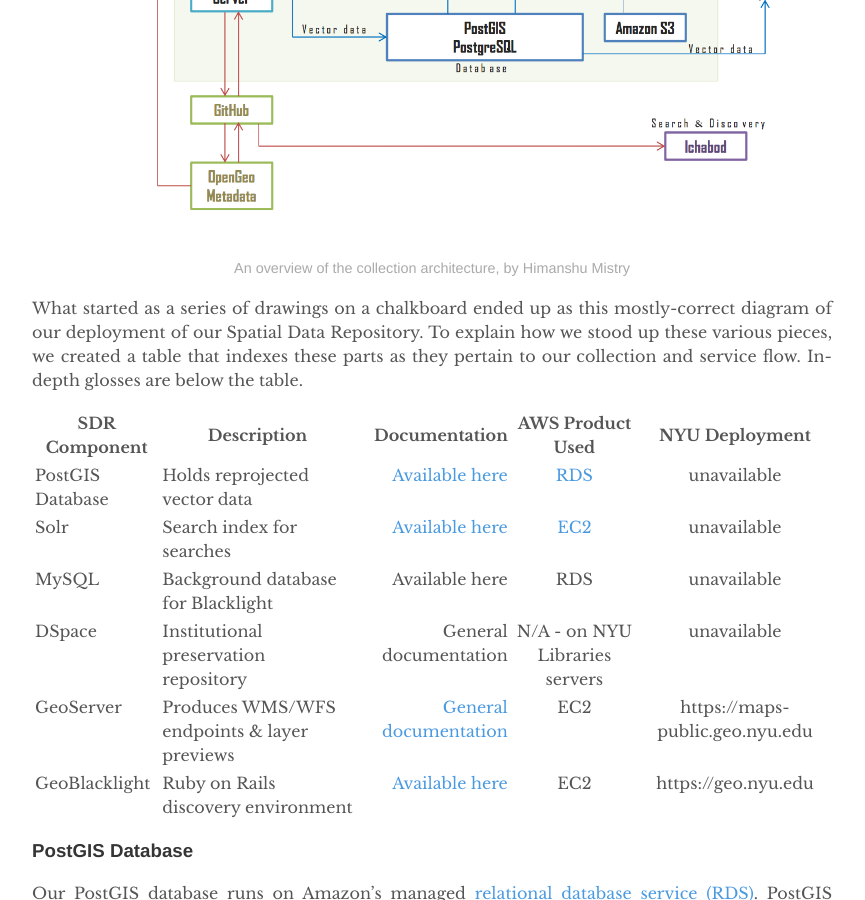
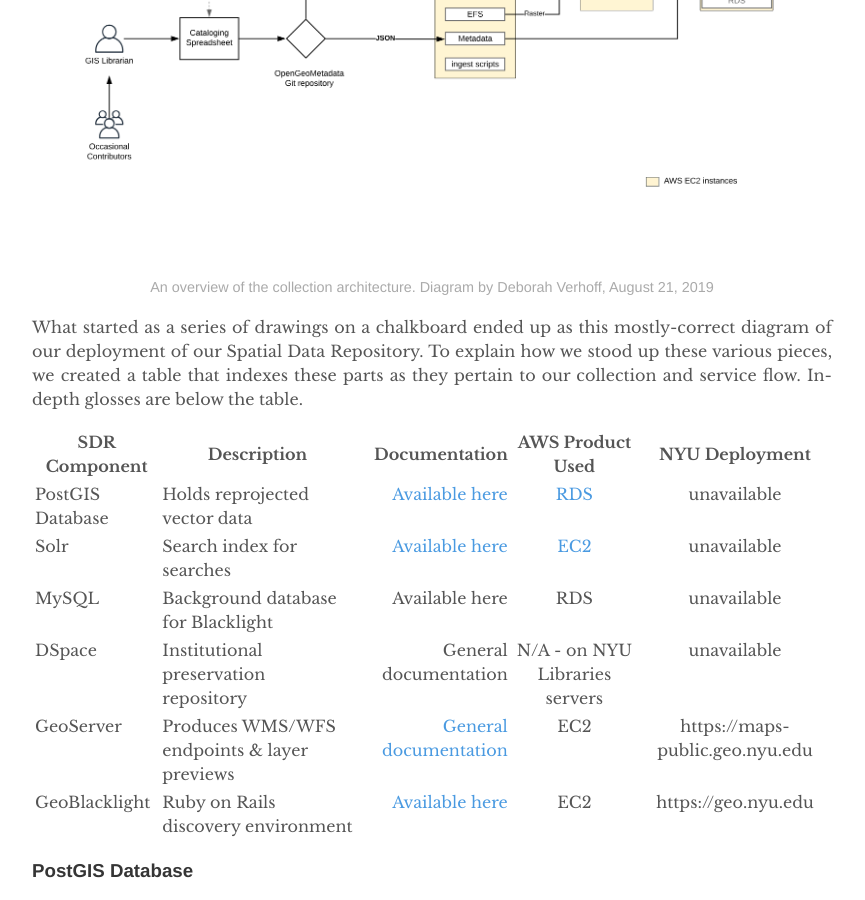
Before and after one commit to andrewbattista/andrewbattista.github.io, a Jekyll site: the page built from _posts/2018-01-12-technology-stack-sdr.markdown, in a window 1280 px wide and 900 px high, scrolled down 1782 px. Shown: the whole window, without its empty margins (208-1073 px from the left). Built offline with Jekyll 4.4.1, drawn with Linux system fonts in a browser that asks for light colours.

Commit message:
updates new diagram

```diff
--- a/_posts/2018-01-12-technology-stack-sdr.markdown
+++ b/_posts/2018-01-12-technology-stack-sdr.markdown
@@ -20,8 +20,8 @@
 
 First, let’s begin with our spatial data infrastructure as it currently stands.
 
-![A diagram of the collection elements](https://raw.githubusercontent.com/andrewbattista/andrewbattista.github.io/master/blog_media/sdr_architecture_nyu.png)
-*An overview of the collection architecture, by Himanshu Mistry*
+![A diagram of the collection elements](https://raw.githubusercontent.com/andrewbattista/andrewbattista.github.io/master/blog_media/sdr-high-level.png)
+*An overview of the collection architecture. Diagram by Deborah Verhoff, August 21, 2019*
 
 What started as a series of drawings on a chalkboard ended up as this mostly-correct diagram of our deployment of our Spatial Data Repository. To explain how we stood up these various pieces, we created a table that indexes these parts as they pertain to our collection and service flow. In-depth glosses are below the table.
 
```
Also changed, not shown: blog_media/sdr-high-level.png (added).
